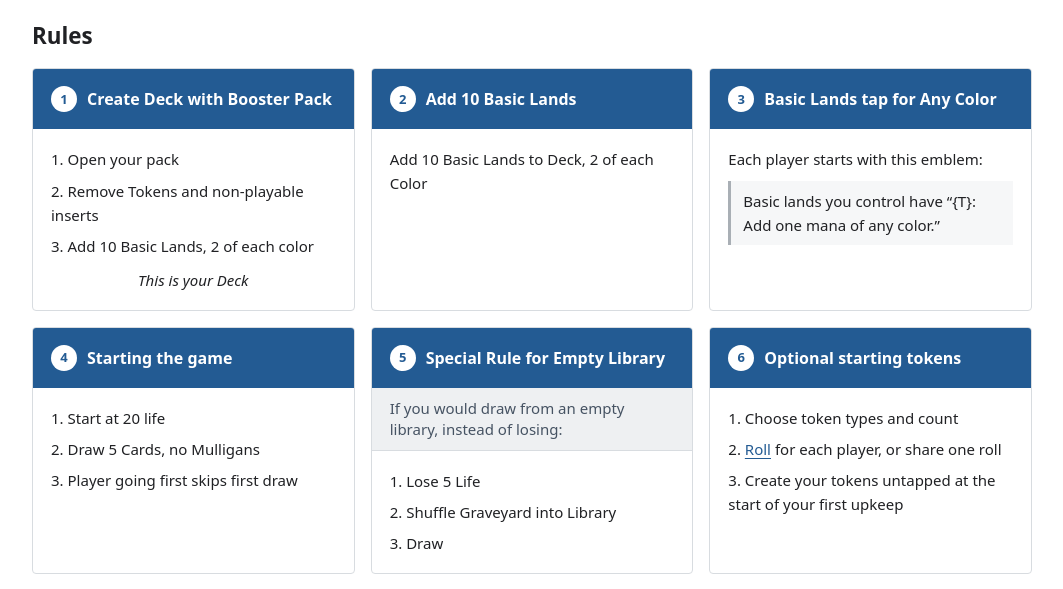
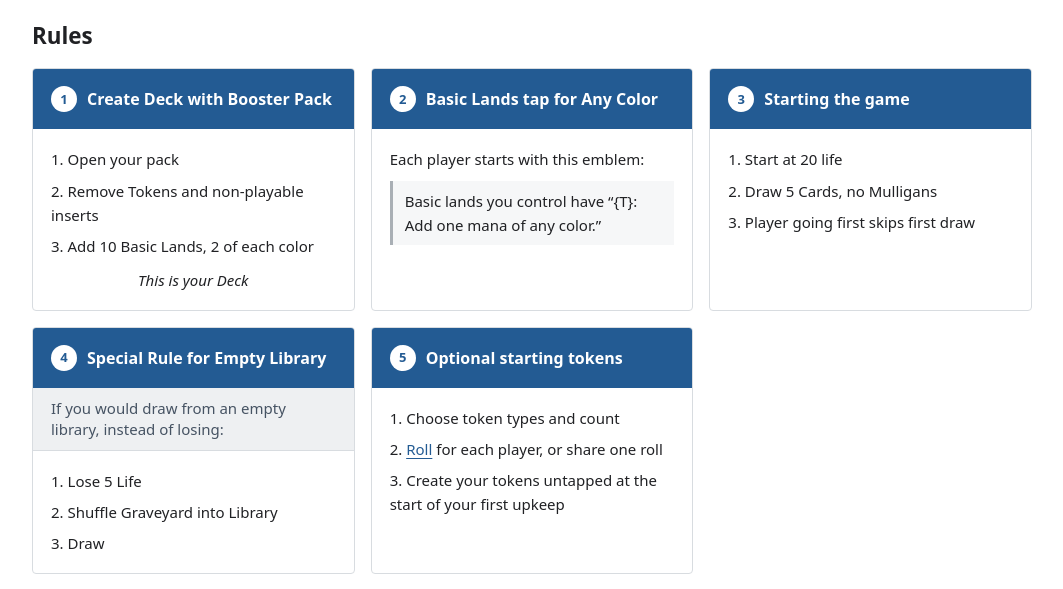
Before and after one commit to ashears/MTG-Pack-Battle, a website: page index.html in a window 1280 px wide. Shown: the part 194-783 px from the top of the page, without its empty margins (108-1171 px from the left). Drawn offline with Linux system fonts and the light colour scheme.

Commit message:
Remove duplicate basic lands rule and renumber cards

```diff
--- a/index.html
+++ b/index.html
@@ -39,15 +39,6 @@
         <li>
           <div class="rule-header">
             <span class="rule-index" aria-hidden="true">2</span>
-            <h3>Add 10 Basic Lands</h3>
-          </div>
-          <div class="rule-body">
-            <p>Add 10 Basic Lands to Deck, 2 of each Color</p>
-          </div>
-        </li>
-        <li>
-          <div class="rule-header">
-            <span class="rule-index" aria-hidden="true">3</span>
             <h3>Basic Lands tap for Any Color</h3>
           </div>
           <div class="rule-body">
@@ -57,7 +48,7 @@
         </li>
         <li>
           <div class="rule-header">
-            <span class="rule-index" aria-hidden="true">4</span>
+            <span class="rule-index" aria-hidden="true">3</span>
             <h3>Starting the game</h3>
           </div>
           <div class="rule-body">
@@ -70,7 +61,7 @@
         </li>
         <li>
           <div class="rule-header">
-            <span class="rule-index" aria-hidden="true">5</span>
+            <span class="rule-index" aria-hidden="true">4</span>
             <h3>Special Rule for Empty Library</h3>
           </div>
           <p class="rule-subtitle">If you would draw from an empty library, instead of losing:</p>
@@ -84,7 +75,7 @@
         </li>
         <li>
           <div class="rule-header">
-            <span class="rule-index" aria-hidden="true">6</span>
+            <span class="rule-index" aria-hidden="true">5</span>
             <h3>Optional starting tokens</h3>
           </div>
           <div class="rule-body">
```
